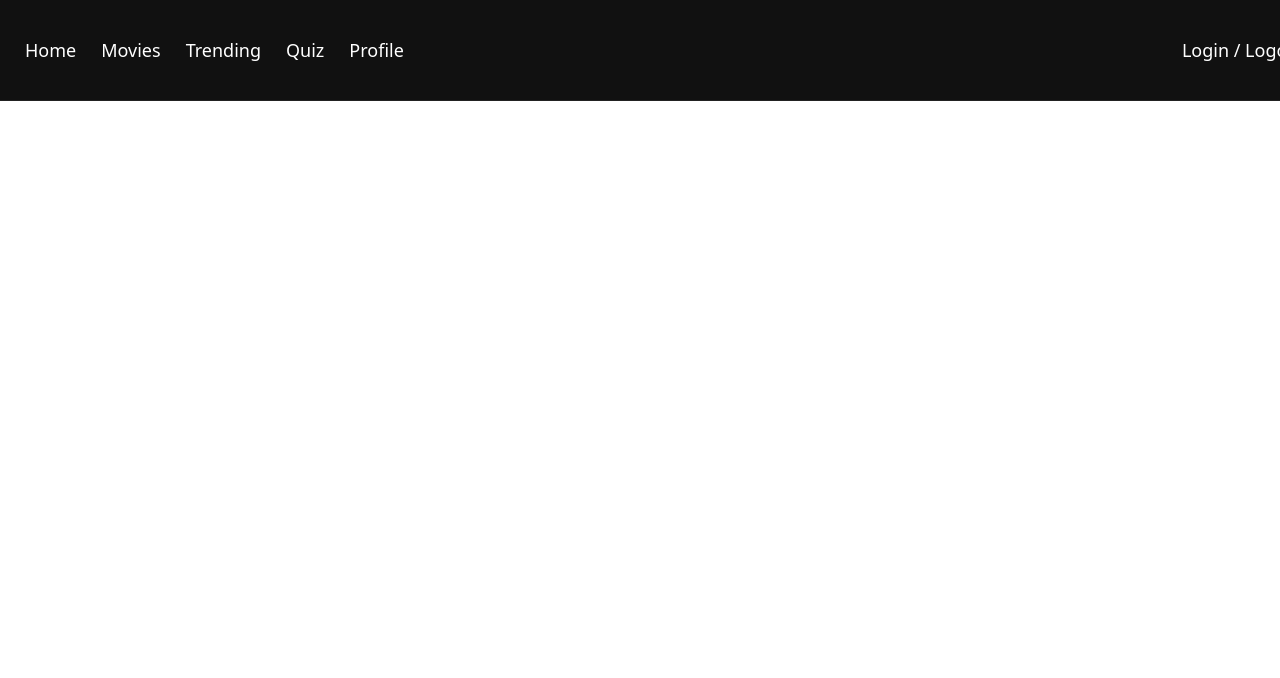
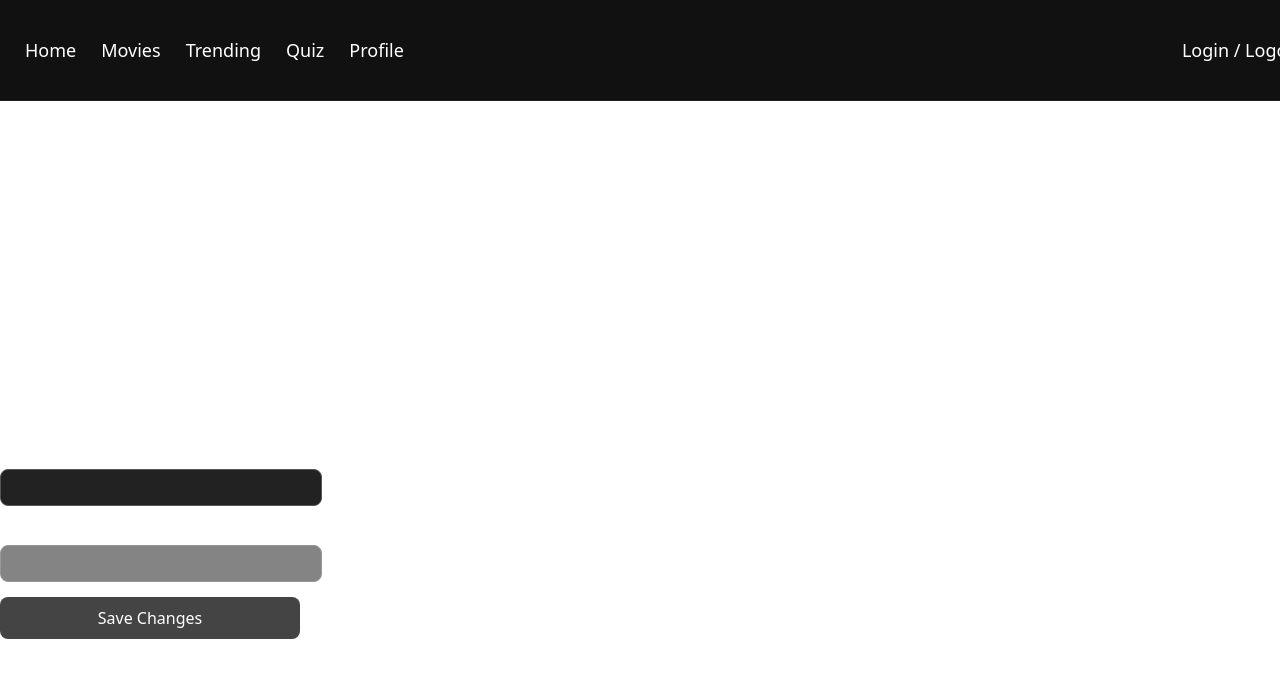
Before and after one commit to JJohny77/CineMatch, a React (Vite) app in the folder frontend/cinematch-frontend/: page /profile/edit in a window 1280 px wide. Shown: the top 678 px of the page. Built offline with nearby package versions, Linux system fonts and the light colour scheme.

Commit message:
Feature/us 27 profile page #56 (#70)
* Commiting stuff before pushing

* US27: Profile Page

```diff
--- a/frontend/cinematch-frontend/package.json
+++ b/frontend/cinematch-frontend/package.json
@@ -10,6 +10,7 @@
     "preview": "vite preview"
   },
   "dependencies": {
+    "axios": "^1.13.2",
     "react": "^19.2.0",
     "react-dom": "^19.2.0",
     "react-router-dom": "^7.9.6"
--- a/frontend/cinematch-frontend/src/App.tsx
+++ b/frontend/cinematch-frontend/src/App.tsx
@@ -1,10 +1,11 @@
-import { BrowserRouter, Routes, Route } from "react-router-dom";
+import { BrowserRouter, Routes, Route, Link } from "react-router-dom";
 import HomePage from "./pages/HomePage";
 import MovieDetailsPage from "./pages/MovieDetailsPage";
 import SearchPage from "./pages/SearchPage";
 import TrendingPage from "./pages/TrendingPage";
-
+import EditProfilePage from "./pages/EditProfilePage";
 import Navbar from "./components/Navbar"; // <<< προστέθηκε
+import ProfilePage from "./pages/ProfilePage";
 
 function App() {
   return (
@@ -14,12 +15,14 @@ function App() {
       <Navbar />
 
       {/* MAIN CONTENT (ώστε να μην καλύπτεται από το navbar) */}
-      <div style={{ paddingTop: "80px" }}>
+      <div style={{ paddingTop: "100px" }}>
         <Routes>
           <Route path="/" element={<HomePage />} />
           <Route path="/movie/:id" element={<MovieDetailsPage />} />
           <Route path="/search" element={<SearchPage />} />
           <Route path="/trending" element={<TrendingPage />} />
+          <Route path="/profile" element={<ProfilePage />} />
+          <Route path="/profile/edit" element={<EditProfilePage />} />
         </Routes>
       </div>
 
--- /dev/null
+++ b/frontend/cinematch-frontend/src/pages/EditProfilePage.tsx
@@ -0,0 +1,109 @@
+import { useState } from "react";
+import { getStoredUser } from "../utils/auth";
+import { useNavigate } from "react-router-dom";
+import axios from "axios";
+
+export default function EditProfilePage() {
+  const user = getStoredUser();
+  const [username, setUsername] = useState(user?.username || "");
+  const navigate = useNavigate();
+
+  async function handleSave() {
+    if (!username.trim()) {
+      alert("Username cannot be empty");
+      return;
+    }
+
+    try {
+      const token = localStorage.getItem("token");
+
+      const response = await axios.put(
+        "http://localhost:8080/user/update",
+        {
+          username: username,
+        },
+        {
+          headers: {
+            Authorization: `Bearer ${token}`,
+          },
+        }
+      );
+
+      // ενημέρωση localStorage με όλα τα νέα δεδομένα
+      localStorage.setItem("user", JSON.stringify(response.data));
+
+      alert("Profile updated!");
+      navigate("/profile");
+    } catch (error) {
+      console.error(error);
+      alert("Failed to update profile");
+    }
+  }
+
+  return (
+    <div
+      style={{
+        paddingTop: "40px",
+        color: "white",
+        display: "flex",
+        flexDirection: "column",
+        alignItems: "center",
+        gap: "20px",
+      }}
+    >
+      <h1>Edit Profile</h1>
+
+      <div style={{ width: "300px", display: "flex", flexDirection: "column", gap: "15px" }}>
+        <div>
+          <label>Username</label>
+          <input
+            type="text"
+            value={username}
+            onChange={(e) => setUsername(e.target.value)}
+            style={{
+              width: "100%",
+              padding: "10px",
+              borderRadius: "8px",
+              border: "1px solid #555",
+              background: "#222",
+              color: "white",
+            }}
+          />
+        </div>
+
+        <div>
+          <label>Email</label>
+          <input
+            type="text"
+            defaultValue={user?.email}
+            disabled
+            style={{
+              width: "100%",
+              padding: "10px",
+              borderRadius: "8px",
+              border: "1px solid #555",
+              background: "#333",
+              color: "white",
+              opacity: 0.6,
+            }}
+          />
+        </div>
+
+        <button
+          onClick={handleSave}
+          style={{
+            padding: "10px",
+            width: "100%",
+            borderRadius: "8px",
+            border: "none",
+            background: "#444",
+            color: "white",
+            cursor: "pointer",
+          }}
+        >
+          Save Changes
+        </button>
+      </div>
+    </div>
+  );
+}
--- /dev/null
+++ b/frontend/cinematch-frontend/src/pages/ProfilePage.tsx
@@ -0,0 +1,115 @@
+import { useEffect, useState } from "react";
+import { getStoredUser, logoutUser } from "../utils/auth";
+import { useNavigate } from "react-router-dom";
+import axios from "axios";
+
+export default function ProfilePage() {
+  const navigate = useNavigate();
+
+  const [user, setUser] = useState(getStoredUser());
+
+  // Load real user from backend
+  useEffect(() => {
+    const token = localStorage.getItem("token");
+
+    //if (!token) {
+      //navigate("/");
+      //return;
+    //}
+
+    if (!token) return; // μην κάνεις redirect
+
+    axios
+      .get("http://localhost:8080/user/profile", {
+        headers: { Authorization: `Bearer ${token}` },
+      })
+      .then((res) => {
+        setUser(res.data);
+        localStorage.setItem("user", JSON.stringify(res.data));
+      })
+      .catch(() => {
+        logoutUser();
+        navigate("/");
+      });
+  }, []);
+
+  function handleLogout() {
+    logoutUser();
+    navigate("/");
+  }
+
+  if (!user) return null;
+
+  return (
+    <div
+      style={{
+        color: "white",
+        paddingTop: "0px",
+        display: "flex",
+        flexDirection: "column",
+        alignItems: "center",
+        gap: "20px",
+      }}
+    >
+      {/* Avatar */}
+      <div
+        style={{
+          width: "120px",
+          height: "120px",
+          borderRadius: "50%",
+          backgroundColor: "#333",
+        }}
+      />
+
+      {/* Username */}
+      <div style={{ fontSize: "28px", fontWeight: "bold" }}>
+        {user.username}
+      </div>
+
+      {/* Email */}
+      <div style={{ fontSize: "18px", color: "#ccc" }}>
+        {user.email}
+      </div>
+
+      {/* Buttons */}
+      <div
+        style={{
+          display: "flex",
+          flexDirection: "column",
+          gap: "15px",
+          marginTop: "20px",
+        }}
+      >
+        <button
+          onClick={() => navigate("/profile/edit")}
+          style={{
+            padding: "10px 20px",
+            backgroundColor: "#444",
+            color: "white",
+            border: "none",
+            borderRadius: "8px",
+            fontSize: "16px",
+            cursor: "pointer",
+          }}
+        >
+          Edit Profile
+        </button>
+
+        <button
+          onClick={handleLogout}
+          style={{
+            padding: "10px 20px",
+            backgroundColor: "#444",
+            color: "white",
+            border: "none",
+            borderRadius: "8px",
+            fontSize: "16px",
+            cursor: "pointer",
+          }}
+        >
+          Logout
+        </button>
+      </div>
+    </div>
+  );
+}
--- /dev/null
+++ b/frontend/cinematch-frontend/src/utils/auth.ts
@@ -0,0 +1,14 @@
+export function getStoredUser() {
+  const raw = localStorage.getItem("user");
+  if (!raw) return null;
+  try {
+    return JSON.parse(raw);
+  } catch (e) {
+    return null;
+  }
+}
+
+export function logoutUser() {
+  localStorage.removeItem("token");
+  localStorage.removeItem("user");
+}
```
Also changed, not shown: 1 other file (tests, documents, lock files or other folders).
